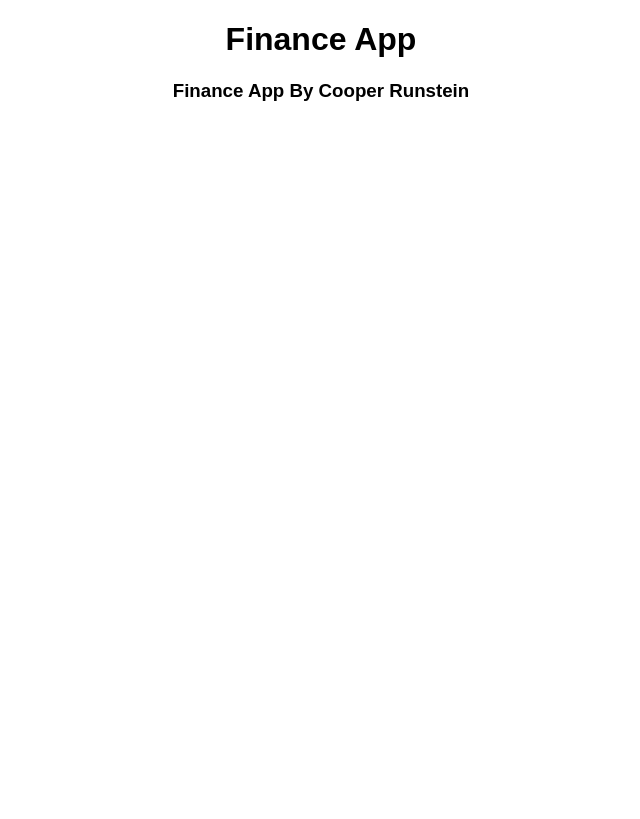
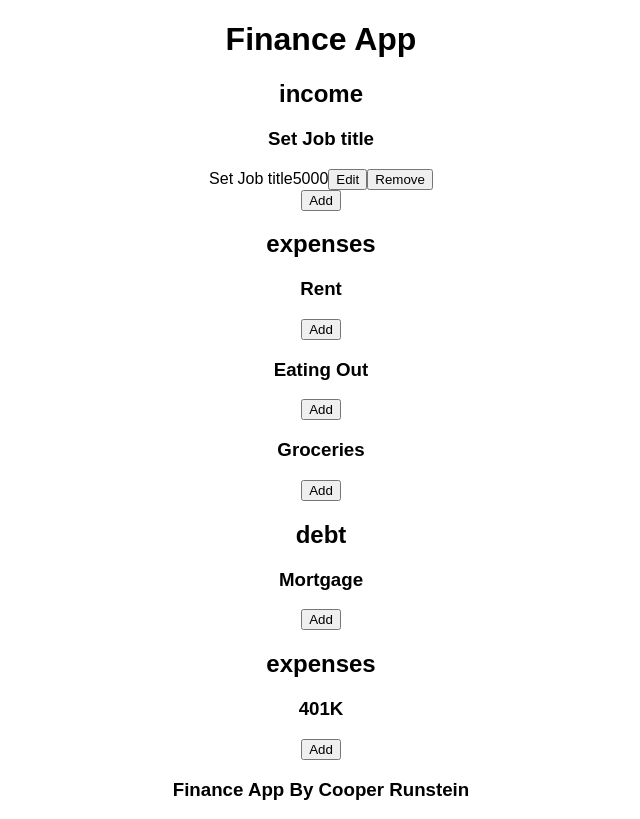
Before and after one commit to Cooper-Runstein/React-Personal-Finance-App, a React (Create React App) app: page / in a window 1280 px wide. Shown: the whole page, without its empty margins (319-959 px from the left). Built offline with nearby package versions, Linux system fonts and the light colour scheme.

Commit message:
Start Form Edditing works

```diff
--- a/src/Components/Start_Components/Start.js
+++ b/src/Components/Start_Components/Start.js
@@ -1,6 +1,5 @@
 import React from 'react';
 import PropTypes from 'prop-types';
-import SubCategoryForm from './SubCategoryForm.js';
 import StartCategoryForm from './StartCategoryForm.js';
 
 class Start extends React.Component {
@@ -10,7 +9,7 @@ class Start extends React.Component {
     this.addInstance = this.addInstance.bind(this);
     this.onChangeAt = this.onChangeAt.bind(this);
     this.onConfirmAt = this.onConfirmAt.bind(this);
-    this.alterCategory = this.alterCategory.bind(this);
+    this.alterInstances = this.alterInstances.bind(this);
     this.state = {
       pendingRetirment: '',
       retirmentYear: '',
@@ -20,7 +19,7 @@ class Start extends React.Component {
           {
           title: 'Set Job title',
           value: 5000,
-          isEditing: true,
+          isEditing: false,
           pendingTitle: 'Set Job Title',
           pendingValue: '5000',
           pendingInterest: '1',
@@ -120,39 +119,18 @@ class Start extends React.Component {
   }
 
   //*****Button and Input Change/Click functions********//
-  alterInstance = (instances, instanceIndex, newState) => {
-    const newinstances = [];
-    instances.map((e, i) => {
-      if (i === instanceIndex) {
-        newinstances.push(newState(e));
+
+  alterInstances = (type, instanceIndex, newState) => {
+    return this.state[type].instances.map((e, i) => {
+      if (i === instanceIndex){
+        return newState(e)
       } else {
-        newinstances.push(e)
+        return e;
       }
-      return null;
     })
-    return newinstances;
   }
 
-  alterCategory = (type, catIndex, instanceIndex, newState) => {
-    console.log("AlterCat called");
-    let newCategory = [];
-    this.state[type].map((e, i) => {
-      if (i === catIndex) {
-        let subCategory = {
-          ...e,
-          instances: this.alterInstance(e.instances, instanceIndex, newState)
-        }
-        newCategory.push(subCategory);
-      } else {
-        newCategory.push(e);
-      }
-
-    })
-    console.log(newCategory);
-    return newCategory;
-  }
-
-  onEditAt = (type, catIndex, instanceIndex) => {
+  onEditAt = (type, instanceIndex) => {
     console.log("Edit Called");
     const newState = (e) => {
       return {
@@ -162,7 +140,9 @@ class Start extends React.Component {
     }
     this.setState({
       ...this.state,
-      [type]: this.alterCategory(type, catIndex, instanceIndex, newState)
+      [type]: {
+        ...this.state[type],
+        instances: this.alterInstances(type, instanceIndex, newState)}
     })
   }
 
@@ -438,6 +418,7 @@ class Start extends React.Component {
         <StartCategoryForm
           title = {"income"}
           instances = {this.state.income.instances}
+          onEditAt = {this.onEditAt}
         />
         <StartCategoryForm
           title = {"expenses"}
--- a/src/Components/Start_Components/StartCategoryForm.js
+++ b/src/Components/Start_Components/StartCategoryForm.js
@@ -1,9 +1,69 @@
 import React from 'react';
 import PropTypes from 'prop-types';
+import StartInstanceForm from './StartInstanceForm';
 
 const  StartCategoryForm = (props)=> {
     return (
-      <div></div>
+      <div>
+        <h2>{props.title}</h2>
+        {props.instances.map((e, i)=>{
+          return <StartInstanceForm
+          key = {
+            i
+          }
+          instanceIndex = {
+            i
+          }
+          type = {
+            props.title
+          }
+          title = {
+            e.title
+          }
+          value = {
+            e.value
+          }
+          isEditing = {
+            e.isEditing
+          }
+          pendingTitle = {
+            e.pendingTitle
+          }
+          pendingValue = {
+            e.pendingValue
+          }
+          pendingInterest = {
+            e.pendingInterest
+          }
+          interest = {
+            e.interest
+          }
+          duration = {
+            e.duration
+          }
+          pendingDuration = {
+            e.pendingDuration
+          }
+          onEditAt = {
+            ()=> props.onEditAt(props.title, i)
+          }
+          // removeInstanceAt = {
+          //   this.removeInstanceAt
+          // }
+          // addInstance = {
+          //   () => this.addInstance('debt', i)
+          // }
+          // onChange = {
+          //   this.onChangeAt
+          // }
+          // onConfirm = {
+          //   this.onConfirmAt
+          // }
+          />
+
+          })
+        }
+      </div>
     )
 }
 
--- /dev/null
+++ b/src/Components/Start_Components/StartInstanceForm.js
@@ -0,0 +1,102 @@
+import React from 'react';
+import PropTypes from 'prop-types';
+
+const StartInstanceForm = (props)=> {
+
+    // const editingForm = (e,i, type)=>{
+    //   let longTerm;
+    //   (type === "savings" || type === "debt") ? longTerm = true : longTerm = false;
+    //   const durationInput = ()=>{
+    //     return (
+    //     <div
+    //       className="start-input-container"> duration: <input
+    //       placeholder = {e.duration}
+    //       value = {e.pendingDuration}
+    //       id={`duration-${props.type}-${props.catIndex}-${i}`}
+    //       onChange={()=> props.onChange(props.type, props.catIndex, i)}
+    //       />
+    //   </div>
+    //     )
+    //   }
+    //   return (
+    //     <div className="start-sub-category-instances">
+    //     <div key={i} className="start-instance">
+    //         <div className="start-input-container"> title: <input
+    //             placeholder = {e.title}
+    //             value = {e.pendingTitle}
+    //             id={`title-${props.type}-${props.catIndex}-${i}`}
+    //             onChange={()=> props.onChange(props.type, props.catIndex, i)}
+    //         />
+    //         </div>
+    //         <div className="start-input-container"> value: <input
+    //             placeholder = {e.value}
+    //             value = {e.pendingValue}
+    //             id={`value-${props.type}-${props.catIndex}-${i}`}
+    //             onChange={()=> props.onChange(props.type, props.catIndex, i)}
+    //         />
+    //         </div>
+    //         {!longTerm ? durationInput() : false}
+    //         <div className="start-input-container"> interest/growth: <input
+    //             placeholder = {e.interest}
+    //             value = {e.pendingInterest}
+    //             id={`interest-${props.type}-${props.catIndex}-${i}`}
+    //             onChange={()=> props.onChange(props.type, props.catIndex, i)}
+    //         />
+    //         </div>
+    //         <div className="start-input-container"> growth period: <input
+    //             placeholder = {e.length}
+    //             value = {e.pendingLength}
+    //             id={`length-${props.type}-${props.catIndex}-${i}`}
+    //             onChange={()=> props.onChange(props.type, props.catIndex, i)}
+    //         />
+    //         </div>
+    //         </div>
+    //         <div className="start-instance-buttons">
+    //             <button
+    //                 onClick={()=> props.onConfirm(props.type, props.catIndex, i)}> Confirm </button>
+    //             <button
+    //                 onClick={()=> props.removeInstanceAt(props.type, props.catIndex, i)}>Remove</button>
+    //         </div>
+
+    //     </div>
+    //   )
+    // }
+
+    const staticForm = ()=>{
+      return (
+        <div>
+          <span>{props.title}</span>
+          <span>{props.value}</span>
+          <button
+              onClick={()=> props.onEditAt(props.type, props.instanceIndex)}
+              > Edit </button>
+          <button
+              //onClick={()=> props.removeInstanceAt(props.type, props.catIndex, i)}
+            >Remove</button>
+        </div>
+      )
+    }
+
+    return (
+        <div className="start-sub-category-form">
+            <h3 className="start-sub-category-title">{props.title}</h3>
+            {/* {//<h4 className="start-sub-category-desc">{props.description}</h4>}
+            */}
+
+            {props.isEditing ? <div /> : staticForm()}
+
+            <div className="start-add-button-container">
+                <button
+                  //onClick={ props.addInstance }
+                  >Add</button>
+            </div>
+        </div>
+    )
+}
+
+StartInstanceForm.propTypes = {
+    // title: PropTypes.string.isRequired,
+    // onChange: PropTypes.func.isRequired
+}
+
+export default StartInstanceForm;
--- a/src/Components/Start_Components/SubCategoryForm.js
+++ /dev/null
@@ -1,97 +0,0 @@
-import React from 'react';
-import PropTypes from 'prop-types';
-
-const SubCategoryForm = (props)=> {
-
-    const editingForm = (e,i, type)=>{
-      let longTerm;
-      (type === "savings" || type === "debt") ? longTerm = true : longTerm = false;
-      const durationInput = ()=>{
-        return (
-        <div
-          className="start-input-container"> duration: <input
-          placeholder = {e.duration}
-          value = {e.pendingDuration}
-          id={`duration-${props.type}-${props.catIndex}-${i}`}
-          onChange={()=> props.onChange(props.type, props.catIndex, i)}
-          />
-      </div>
-        )
-      }
-      return (
-        <div className="start-sub-category-instances">
-        <div key={i} className="start-instance">
-            <div className="start-input-container"> title: <input
-                placeholder = {e.title}
-                value = {e.pendingTitle}
-                id={`title-${props.type}-${props.catIndex}-${i}`}
-                onChange={()=> props.onChange(props.type, props.catIndex, i)}
-            />
-            </div>
-            <div className="start-input-container"> value: <input
-                placeholder = {e.value}
-                value = {e.pendingValue}
-                id={`value-${props.type}-${props.catIndex}-${i}`}
-                onChange={()=> props.onChange(props.type, props.catIndex, i)}
-            />
-            </div>
-            {!longTerm ? durationInput() : false}
-            <div className="start-input-container"> interest/growth: <input
-                placeholder = {e.interest}
-                value = {e.pendingInterest}
-                id={`interest-${props.type}-${props.catIndex}-${i}`}
-                onChange={()=> props.onChange(props.type, props.catIndex, i)}
-            />
-            </div>
-            <div className="start-input-container"> growth period: <input
-                placeholder = {e.length}
-                value = {e.pendingLength}
-                id={`length-${props.type}-${props.catIndex}-${i}`}
-                onChange={()=> props.onChange(props.type, props.catIndex, i)}
-            />
-            </div>
-            </div>
-            <div className="start-instance-buttons">
-                <button
-                    onClick={()=> props.onConfirm(props.type, props.catIndex, i)}> Confirm </button>
-                <button
-                    onClick={()=> props.removeInstanceAt(props.type, props.catIndex, i)}>Remove</button>
-            </div>
-
-        </div>
-      )
-    }
-
-    const staticForm = (e,i,)=>{
-      return (
-        <div key={i}>
-          <span>{e.title}</span>
-          <span>{e.value}</span>
-          <button
-              onClick={()=> props.onEditAt(props.type, props.catIndex, i)}> Edit </button>
-          <button
-              onClick={()=> props.removeInstanceAt(props.type, props.catIndex, i)}>Remove</button>
-        </div>
-      )
-    }
-
-    return (
-        <div className="start-sub-category-form">
-            <h3 className="start-sub-category-title">{props.title}</h3>
-            <h4 className="start-sub-category-desc">{props.description}</h4>
-
-            {props.subCat.instances.map((e,i)=> e.isEditing ? editingForm(e, i, props.type) : staticForm(e,i, props.type))}
-
-            <div className="start-add-button-container">
-                <button onClick={ props.addInstance }>Add</button>
-            </div>
-        </div>
-    )
-}
-
-SubCategoryForm.propTypes = {
-    // title: PropTypes.string.isRequired,
-    // onChange: PropTypes.func.isRequired
-}
-
-export default SubCategoryForm;
```
